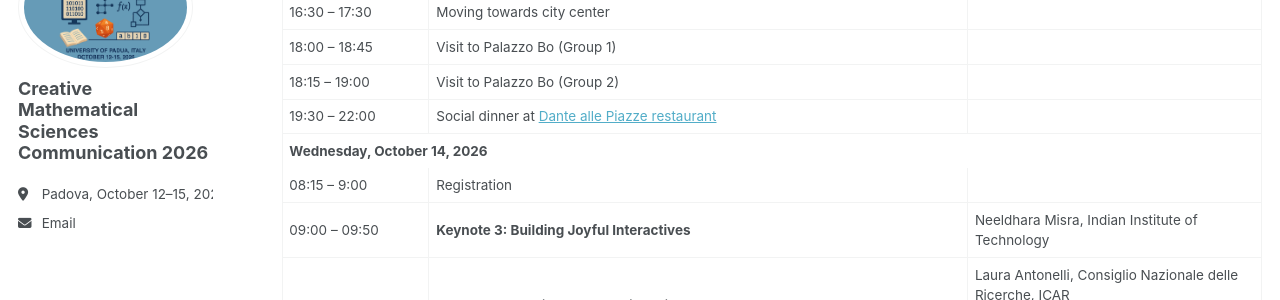
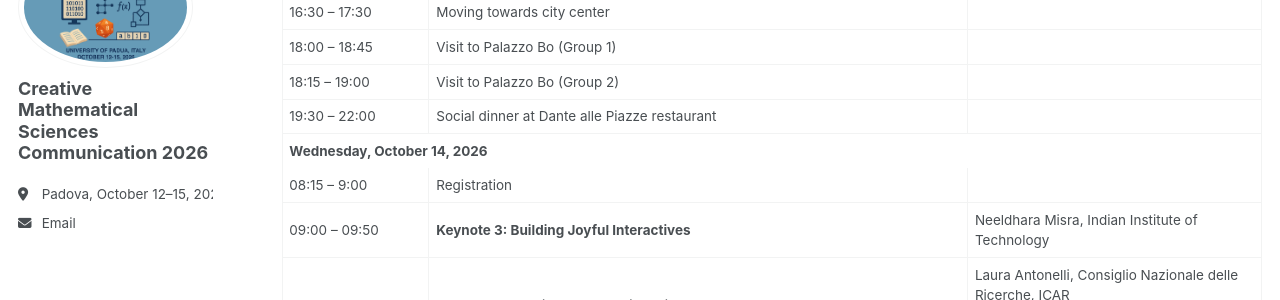
Before and after one commit to CMSC2026/cmsc2026.github.io, a Jekyll site: the page built from _pages/schedule.md, in a window 1280 px wide and 900 px high, scrolled down 3243 px. Shown: the part 152-452 px from the top of the window. Built offline with Jekyll 4.4.1, drawn with Linux system fonts in a browser that asks for light colours; a script that is not in the unit is left out; part of the change alters nothing that is shown.

```diff
--- a/_pages/schedule.md
+++ b/_pages/schedule.md
@@ -185,7 +185,7 @@ author_profile: true
     </tr>
     <tr>
       <td>19:30 – 22:00</td>
-      <td>Social dinner at <a href="https://maps.app.goo.gl/TspiArAwSnnihRt96">Dante alle Piazze restaurant</a></td>
+      <td>Social dinner at Dante alle Piazze restaurant</td>
       <td></td>
     </tr>
     <tr>
```
